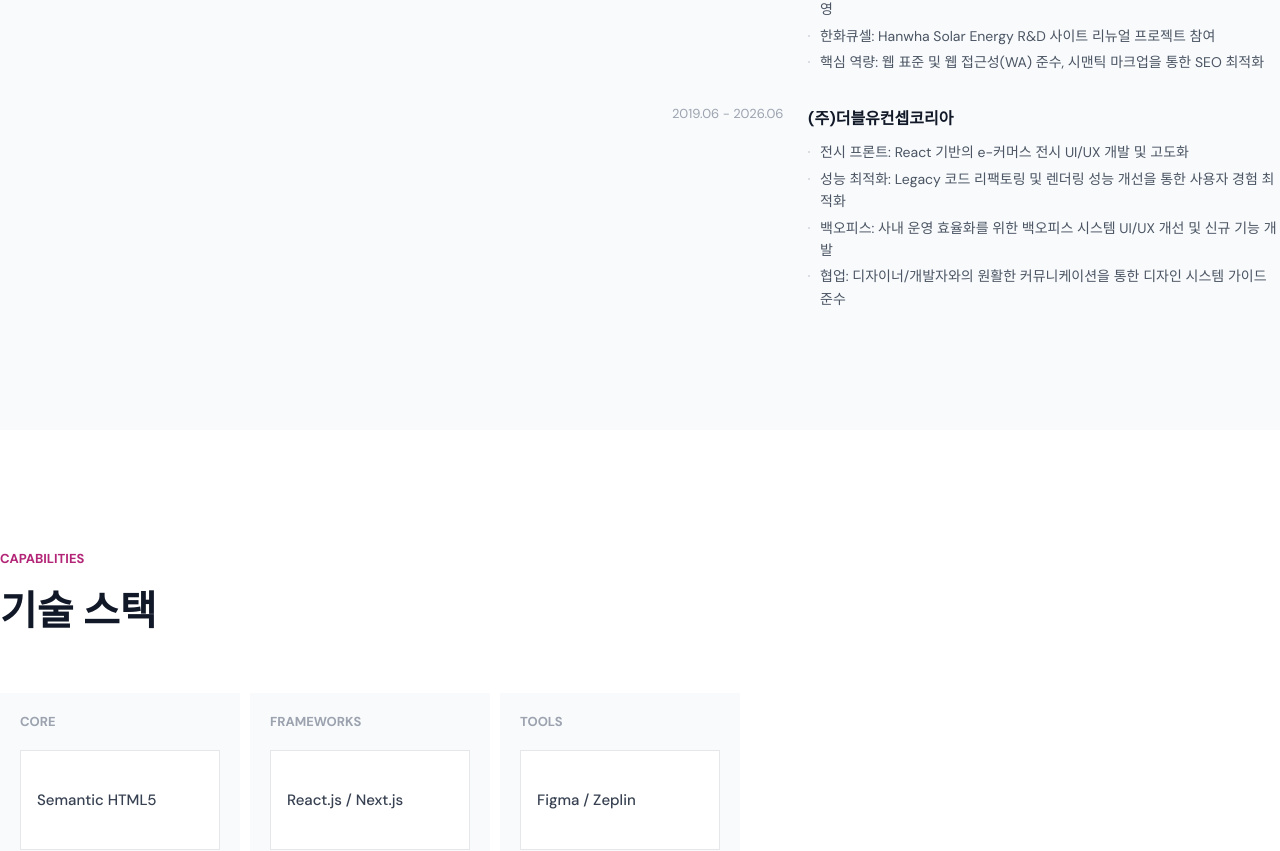
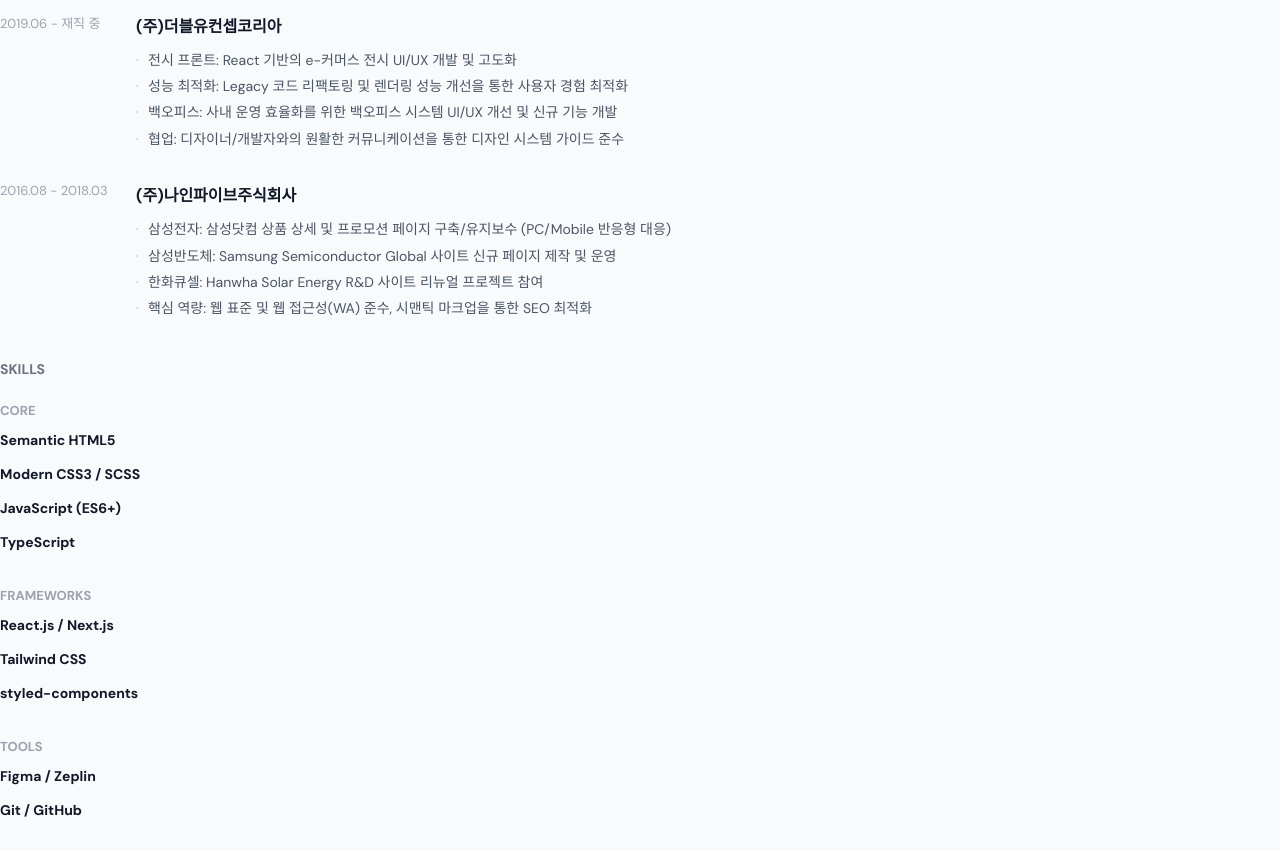
Before and after one commit to hyewon-h/hyewon-h.github.io, a React (Create React App) app: page / in a window 1280 px wide. Shown: the part 1214-2065 px from the top of the page. Built offline with nearby package versions, Linux system fonts and the light colour scheme.

Commit message:
skills section 제거, about으로 통합

```diff
--- a/src/components/layout/Footer/index.tsx
+++ b/src/components/layout/Footer/index.tsx
@@ -16,15 +16,6 @@
           >
             GitHub
           </S.FooterLink>
-          {profile.blog && (
-            <S.FooterLink
-              href={profile.blog}
-              target="_blank"
-              rel="noopener noreferrer"
-            >
-              Blog
-            </S.FooterLink>
-          )}
           {profile.email && (
             <S.FooterLink href={`mailto:${profile.email}`}>
               Contact
--- a/src/components/layout/Footer/style.ts
+++ b/src/components/layout/Footer/style.ts
@@ -2,7 +2,7 @@
 import { mixin } from "@/styles/index";
 
 export const FooterWrapper = styled.footer`
-  background-color: ${({ theme }) => theme.colors.gray900};
+  border-top: 1px solid ${({ theme }) => theme.colors.gray50};
   color: ${({ theme }) => theme.colors.gray400};
 `;
 
--- a/src/components/layout/Navigation/index.tsx
+++ b/src/components/layout/Navigation/index.tsx
@@ -3,7 +3,6 @@
 
 export const NAV_ITEMS = [
   { id: "about", label: "About" },
-  { id: "skills", label: "Skills" },
   { id: "projects", label: "Projects" },
   { id: "contact", label: "Contact" },
 ] as const;
--- a/src/components/sections/About/index.tsx
+++ b/src/components/sections/About/index.tsx
@@ -1,6 +1,7 @@
 import { memo } from "react";
 import { profile } from "@/data/profile";
 import { careers } from "@/data/career";
+import { skills } from "@/data/skills";
 import Title from "@/components/common/Title";
 import * as S from "./style";
 
@@ -12,7 +13,9 @@
 
         <S.AboutGrid>
           <S.AboutText>
-            <S.AboutDescription>{profile.description}</S.AboutDescription>
+            <S.AboutDescription
+              dangerouslySetInnerHTML={{ __html: profile.description }}
+            />
           </S.AboutText>
 
           <S.CareerBlock>
@@ -36,6 +39,24 @@
                 </S.CareerItem>
               ))}
             </S.CareerList>
+            <S.CareerTitle>Skills</S.CareerTitle>
+            <S.SkillsBlock>
+              {skills.map((category) => (
+                <S.SkillCategory key={category.category}>
+                  <S.SkillCategoryTitle>
+                    {category.category}
+                  </S.SkillCategoryTitle>
+                  <S.SkillList>
+                    {category.skills.map((skill) => (
+                      <S.SkillItem key={skill.name}>
+                        <S.SkillName>{skill.name}</S.SkillName>
+                        {/* <S.SkillDescription>{skill.description}</S.SkillDescription> */}
+                      </S.SkillItem>
+                    ))}
+                  </S.SkillList>
+                </S.SkillCategory>
+              ))}
+            </S.SkillsBlock>
           </S.CareerBlock>
         </S.AboutGrid>
       </S.AboutInner>
--- a/src/components/sections/About/style.ts
+++ b/src/components/sections/About/style.ts
@@ -14,7 +14,7 @@
 
 export const AboutGrid = styled.div`
   display: grid;
-  grid-template-columns: 1fr 1fr;
+  // grid-template-columns: 1fr 1fr;
   gap: 64px;
 
   @media ${({ theme }) => theme.media.smMax} {
@@ -45,6 +45,7 @@
 export const CareerList = styled.ul`
   ${mixin.flex({ direction: "column" })};
   gap: 32px;
+  margin-bottom: 40px;
 `;
 
 export const CareerItem = styled.li`
@@ -104,3 +105,40 @@
     }
   }
 `;
+
+export const SkillsBlock = styled.div`
+  ${mixin.flex({ direction: "column" })};
+  gap: 32px;
+`;
+
+export const SkillCategory = styled.div``;
+
+export const SkillCategoryTitle = styled.h4`
+  font-size: 13px;
+  font-weight: 600;
+  text-transform: uppercase;
+  color: ${({ theme }) => theme.colors.gray400};
+  margin: 0 0 12px;
+`;
+
+export const SkillList = styled.ul`
+  ${mixin.flex({ direction: "column" })};
+  gap: 12px;
+`;
+
+export const SkillItem = styled.li``;
+
+export const SkillName = styled.strong`
+  display: block;
+  font-size: 14px;
+  font-weight: 600;
+  color: ${({ theme }) => theme.colors.gray900};
+  margin-bottom: 4px;
+`;
+
+export const SkillDescription = styled.p`
+  font-size: 13px;
+  color: ${({ theme }) => theme.colors.gray500};
+  line-height: 160%;
+  word-break: keep-all;
+`;
--- a/src/components/sections/Contact/index.tsx
+++ b/src/components/sections/Contact/index.tsx
@@ -15,6 +15,16 @@
           </S.ContactMessage>
 
           <S.ContactLinks>
+            <S.ContactLink href={`tel:${profile.tel}`}>
+              <S.LinkLabel>Phone</S.LinkLabel>
+              <S.LinkValue>{profile.tel}</S.LinkValue>
+            </S.ContactLink>
+
+            <S.ContactLink href={`mailto:${profile.email}`}>
+              <S.LinkLabel>Email</S.LinkLabel>
+              <S.LinkValue>{profile.email}</S.LinkValue>
+            </S.ContactLink>
+
             <S.ContactLink
               href={profile.github}
               target="_blank"
@@ -25,26 +35,6 @@
                 {profile.github.replace("https://", "")}
               </S.LinkValue>
             </S.ContactLink>
-
-            {profile.email && (
-              <S.ContactLink href={`mailto:${profile.email}`}>
-                <S.LinkLabel>Email</S.LinkLabel>
-                <S.LinkValue>{profile.email}</S.LinkValue>
-              </S.ContactLink>
-            )}
-
-            {profile.blog && (
-              <S.ContactLink
-                href={profile.blog}
-                target="_blank"
-                rel="noopener noreferrer"
-              >
-                <S.LinkLabel>Blog</S.LinkLabel>
-                <S.LinkValue>
-                  {profile.blog.replace("https://", "")}
-                </S.LinkValue>
-              </S.ContactLink>
-            )}
           </S.ContactLinks>
         </S.ContactBody>
       </S.ContactInner>
--- a/src/components/sections/Projects/index.tsx
+++ b/src/components/sections/Projects/index.tsx
@@ -14,7 +14,7 @@
 type ProjectTab = "portfolio" | "work";
 
 const Projects = () => {
-  const [activeTab, setActiveTab] = useState<ProjectTab>("portfolio");
+  const [activeTab, setActiveTab] = useState<ProjectTab>("work");
   const [openWorkId, setOpenWorkId] = useState<number | null>(null);
 
   const toggleWork = (id: number) => {
@@ -28,16 +28,16 @@
 
         <S.TabBar>
           <S.TabButton
+            $isActive={activeTab === "work"}
+            onClick={() => setActiveTab("work")}
+          >
+            회사 프로젝트
+          </S.TabButton>
+          <S.TabButton
             $isActive={activeTab === "portfolio"}
             onClick={() => setActiveTab("portfolio")}
           >
             포트폴리오
-          </S.TabButton>
-          <S.TabButton
-            $isActive={activeTab === "work"}
-            onClick={() => setActiveTab("work")}
-          >
-            회사 프로젝트
           </S.TabButton>
         </S.TabBar>
 
--- a/src/data/career.ts
+++ b/src/data/career.ts
@@ -1,6 +1,17 @@
 import { Career } from "./types";
 
 export const careers: Career[] = [
+  {
+    company: "(주)더블유컨셉코리아",
+    role: "Web Publisher",
+    period: "2019.06 - 재직 중",
+    description: [
+      "전시 프론트: React 기반의 e-커머스 전시 UI/UX 개발 및 고도화",
+      "성능 최적화: Legacy 코드 리팩토링 및 렌더링 성능 개선을 통한 사용자 경험 최적화",
+      "백오피스: 사내 운영 효율화를 위한 백오피스 시스템 UI/UX 개선 및 신규 기능 개발",
+      "협업: 디자이너/개발자와의 원활한 커뮤니케이션을 통한 디자인 시스템 가이드 준수",
+    ],
+  },
   {
     company: "(주)나인파이브주식회사",
     role: "Web Publisher",
@@ -12,15 +23,4 @@
       "핵심 역량: 웹 표준 및 웹 접근성(WA) 준수, 시맨틱 마크업을 통한 SEO 최적화",
     ],
   },
-  {
-    company: "(주)더블유컨셉코리아",
-    role: "Web Publisher",
-    period: "2019.06 - 2026.06",
-    description: [
-      "전시 프론트: React 기반의 e-커머스 전시 UI/UX 개발 및 고도화",
-      "성능 최적화: Legacy 코드 리팩토링 및 렌더링 성능 개선을 통한 사용자 경험 최적화",
-      "백오피스: 사내 운영 효율화를 위한 백오피스 시스템 UI/UX 개선 및 신규 기능 개발",
-      "협업: 디자이너/개발자와의 원활한 커뮤니케이션을 통한 디자인 시스템 가이드 준수",
-    ],
-  },
 ];
--- a/src/data/profile.ts
+++ b/src/data/profile.ts
@@ -5,8 +5,8 @@
   nameEn: `Creative<br/>Technologist`,
   role: "Web Publisher",
   tagline: `화려한 장식보다 본질에 집중합니다.<br/>쓰기 편한 인터페이스와 견고한 구조를 만듭니다.`,
-  description:
-    "기본이 탄탄한 시맨틱 마크업과 웹 접근성을 바탕으로, 최근에는 React를 활용한 컴포넌트 기반 설계와 UI 성능 최적화에 깊이 몰입하고 있습니다. 단순히 시안을 화면으로 옮기는 것을 넘어, 유지보수하기 좋은 코드로 구조를 다듬고 사용자 경험을 매끄럽게 연결하는 과정에서 가장 즐거움을 느낍니다.",
+  description: `기본이 탄탄한 시맨틱 마크업과 웹 접근성을 바탕으로, 최근에는 React를 활용한 컴포넌트 기반 설계와 UI 성능 최적화에 깊이 몰입하고 있습니다.<br/>단순히 시안을 화면으로 옮기는 것을 넘어, 유지보수하기 좋은 코드로 구조를 다듬고 사용자 경험을 매끄럽게 연결하는 과정에서 가장 즐거움을 느낍니다.`,
+  tel: "010-6421-2199",
   email: "honghyewon1011@gmail.com",
   github: "https://github.com/hyewon-h",
 };
--- a/src/data/types.ts
+++ b/src/data/types.ts
@@ -5,10 +5,9 @@
   role: string;
   tagline: string;
   description: string;
+  tel: string;
   email: string;
   github: string;
-  blog?: string;
-  resume?: string;
 }
 
 // Skills
--- a/src/pages/HomePage.tsx
+++ b/src/pages/HomePage.tsx
@@ -1,6 +1,5 @@
 import Hero from "@/components/sections/Hero";
 import About from "@/components/sections/About";
-import Skills from "@/components/sections/Skills";
 import Projects from "@/components/sections/Projects";
 import Contact from "@/components/sections/Contact";
 
@@ -9,7 +8,6 @@
     <>
       <Hero />
       <About />
-      <Skills />
       <Projects />
       <Contact />
     </>
```
